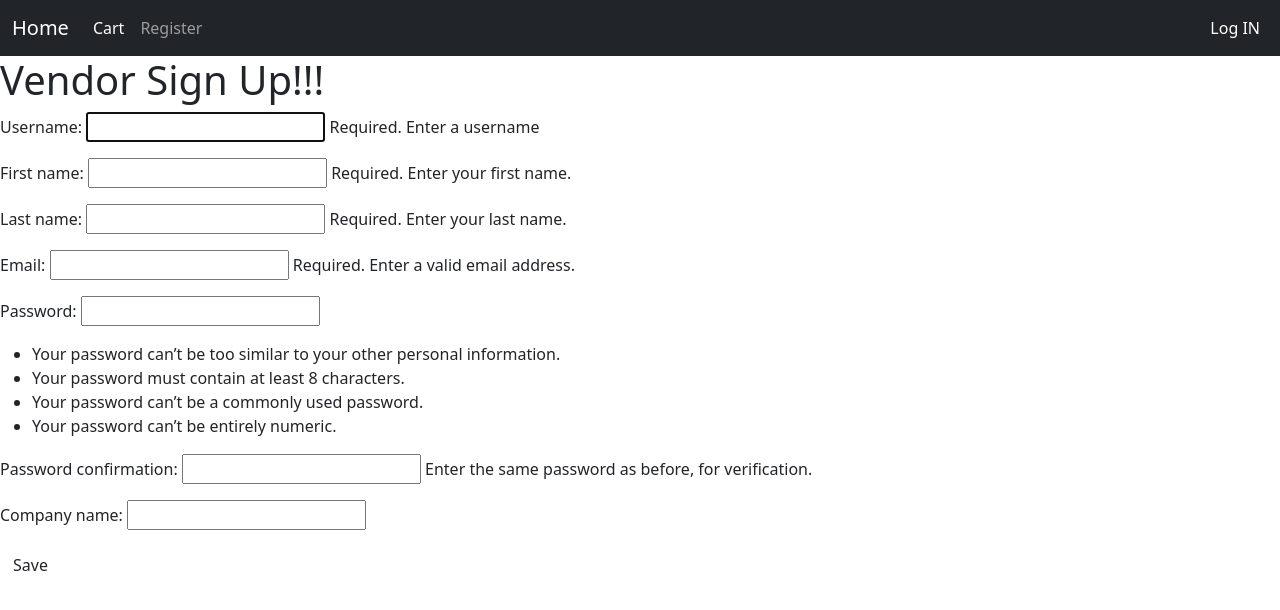
After one commit to SinghSahitya/E-Commerce-Website, a Django app: page /vendor_signup/ in a window 1280 px wide. The commit adds this page. Shown: the top 610 px of the page. Run offline with Django 3.2, Linux system fonts and the light colour scheme.

Commit message:
models and registration done

```diff
--- a/ecom/admin.py
+++ b/ecom/admin.py
@@ -1,6 +1,9 @@
 from django.contrib import admin
-from .models import User, Customer
+from .models import User, Customer, Vendor, Item, Orders
 # Register your models here.
 
 admin.site.register(User)
 admin.site.register(Customer)
+admin.site.register(Vendor)
+admin.site.register(Item)
+admin.site.register(Orders)
--- a/ecom/forms.py
+++ b/ecom/forms.py
@@ -1,6 +1,6 @@
 from django import forms
 from django.contrib.auth.forms import UserCreationForm
-from .models import Customer, User
+from .models import Customer, User, Vendor, Item
 
 
 class CustomerSignUpForm(UserCreationForm):
@@ -13,4 +13,22 @@ class CustomerSignUpForm(UserCreationForm):
 
     class Meta:
         model = User
-        fields = ('username','email', 'first_name', 'last_name', 'password1', 'password2')
+        fields = ('username','first_name', 'last_name', 'email', 'password1', 'password2')
+
+
+class VendorSignUpForm(UserCreationForm):
+    username = forms.CharField(max_length=150, help_text='Required. Enter a username')
+    email = forms.EmailField(max_length=254, help_text='Required. Enter a valid email address.')
+    first_name = forms.CharField(max_length=30, help_text='Required. Enter your first name.')
+    last_name = forms.CharField(max_length=30, help_text='Required. Enter your last name.')
+    company_name = forms.CharField(max_length=150)
+
+    class Meta:
+        model = User
+        fields = ('username', 'first_name', 'last_name', 'email', 'password1', 'password2')
+
+
+class ItemForm(forms.ModelForm):
+    class Meta:
+        model = Item
+        fields = {'title',  'price', 'available_units' }
--- a/ecom/models.py
+++ b/ecom/models.py
@@ -28,9 +28,28 @@ class Customer(models.Model):
 class Vendor(models.Model):
     user = models.OneToOneField(User, on_delete=models.CASCADE)
     company_name = models.CharField(max_length=100)
-    address = models.TextField()
-    phone = models.CharField(max_length=20)
+    email = models.EmailField(unique=True, default='test@gmail.com')
     rating = models.DecimalField(max_digits=3, decimal_places=2, default=0)
 
     def __str__(self):
         return self.company_name
+
+class Item(models.Model):
+    vendor = models.ForeignKey(Vendor, on_delete=models.CASCADE, related_name='items')
+    image = models.ImageField(upload_to='images/')
+    title = models.CharField(max_length=255)
+    price = models.DecimalField(max_digits=10, decimal_places=2)
+    description = models.TextField()
+    available_units = models.IntegerField()
+
+    def __str__(self):
+        return self.title
+
+class Orders(models.Model):
+    customer = models.ForeignKey(Customer, on_delete=models.CASCADE, related_name='order')
+    vendor = models.ForeignKey(Vendor, on_delete=models.CASCADE, related_name='order')
+    item = models.ForeignKey(Item, on_delete=models.CASCADE, related_name='order')
+    quantity  = models.IntegerField()
+
+    def __str__(self):
+        return f"{self.customer.user.username} ordered {self.quantity} units of {self.item.title} from {self.vendor.company_name}"
--- a/ecom/templates/ecom/base.html
+++ b/ecom/templates/ecom/base.html
@@ -8,9 +8,9 @@
     <title>E-Commerce</title>
 </head>
 <body>
-    <nav class="navbar navbar-expand-lg bg-body-tertiary">
+    <nav class="navbar navbar-expand-lg bg-dark" data-bs-theme="dark">
         <div class="container-fluid">
-          <a class="navbar-brand" href="#">Home</a>
+          <a class="navbar-brand" href="{% url 'home' %}">Home</a>
           <button class="navbar-toggler" type="button" data-bs-toggle="collapse" data-bs-target="#navbarSupportedContent" aria-controls="navbarSupportedContent" aria-expanded="false" aria-label="Toggle navigation">
             <span class="navbar-toggler-icon"></span>
           </button>
@@ -20,12 +20,12 @@
                 <a class="nav-link active" aria-current="page" href="#">Cart</a>
               </li>
               <li class="nav-item">
-                <a class="nav-link" href="#">Register</a>
+                <a class="nav-link" href="{% url 'register' %}">Register</a>
               </li>
             </ul>
           </div>
           <div class="collapse navbar-collapse justify-content-end" id="navbarSupportedContent">
-            <ul class="navbar-nav me-auto mb-2 mb-lg-0">
+            <ul class="navbar-nav ms-auto mb-2 mb-lg-0">
                 <li class="nav-item">
                   <a class="nav-link active" aria-current="page" href="#">Log IN</a>
                 </li>
--- a/ecom/templates/ecom/customer_signup.html
+++ b/ecom/templates/registration/customer_signup.html
@@ -1,7 +1,7 @@
 {% extends "ecom/base.html" %}
 {% block content %}
     <h1>Customer Sign Up!!!</h1>
-    <form action="{%  url 'signup'  %}" method="POST" class="post-form">
+    <form action="{%  url 'customer_signup'  %}" method="POST" class="post-form">
         {% csrf_token %}
         {{form.as_p}}
         <button type="submit" class="save btn btn-default">Save</button>
--- /dev/null
+++ b/ecom/templates/registration/register.html
@@ -0,0 +1,6 @@
+{% extends 'ecom/base.html' %}
+{% block content %}
+<h1>Register Here!!</h1>
+<p><a href="{% url 'customer_signup' %}">Register as Customer</a></p>
+<p><a href="{% url 'vendor_signup' %}">Register as Vendor</a></p>
+{% endblock %}
--- /dev/null
+++ b/ecom/templates/registration/vendor_signup.html
@@ -0,0 +1,9 @@
+{% extends "ecom/base.html" %}
+{% block content %}
+    <h1>Vendor Sign Up!!!</h1>
+    <form action="{%  url 'vendor_signup'  %}" method="POST" class="post-form">
+        {% csrf_token %}
+        {{form.as_p}}
+        <button type="submit" class="save btn btn-default">Save</button>
+    </form>
+{% endblock %}
--- a/ecom/urls.py
+++ b/ecom/urls.py
@@ -1,8 +1,16 @@
 from django.urls import path , include
 from . import views
+from django.conf import settings
+from django.conf.urls.static import static
 
 urlpatterns = [
     path('', views.home, name='home'),
-    path('sign_up/', views.signup, name='signup'),
+    path('register/', views.register, name='register'),
+    path('customer_signup/', views.customer_signup, name='customer_signup'),
+    path('vendor_signup/', views.vendor_singup, name='vendor_signup'),
+    path('item/new/', views.ItemFormView.as_view(), name='new_item'),
 
 ]
+
+if settings.DEBUG:
+        urlpatterns += static(settings.MEDIA_URL,document_root=settings.MEDIA_ROOT)
--- a/ecom/views.py
+++ b/ecom/views.py
@@ -1,13 +1,15 @@
 from django.shortcuts import render, redirect
-from .forms import CustomerSignUpForm
-from .models import User, Customer
-
+from .forms import CustomerSignUpForm, VendorSignUpForm, ItemForm
+from .models import User, Customer, Vendor, Item, Orders
+from django.views.generic import CreateView
 
 def home(request):
     return render(request, 'ecom/home.html')
 
+def register(request):
+    return render(request, 'registration/register.html')
 
-def signup(request):
+def customer_signup(request):
     if request.method == 'POST':
         form = CustomerSignUpForm(request.POST)
         if form.is_valid():
@@ -22,4 +24,24 @@ def signup(request):
             return redirect('/')
     else:
         form = CustomerSignUpForm()
-    return render(request, 'ecom/customer_signup.html', {'form': form})
+    return render(request, 'registration/customer_signup.html', {'form': form})
+
+def vendor_singup(request):
+    if request.method == 'POST':
+        form = VendorSignUpForm(request.POST)
+        if form.is_valid():
+            user = form.save()
+            user.is_vendor = True
+            user.save()
+            vendor = Vendor.objects.create(user=user)
+            vendor.email = form.cleaned_data.get('email')
+            vendor.company_name = form.cleaned_data.get('company_name')
+            vendor.save()
+            return redirect('/')
+    else:
+        form = VendorSignUpForm()
+    return render(request, 'registration/vendor_signup.html', {'form': form})
+
+class ItemFormView(CreateView):
+    form_class = ItemForm
+    model = Item
```
Also changed, not shown: ecom/templates/ecom/item_form.html (added, +9 -0 lines), db.sqlite3, ecom/migrations/0003_auto_20230423_2120.py (added), ecom/migrations/0004_item_orders.py (added), ecom/migrations/0005_alter_item_image.py (added).
